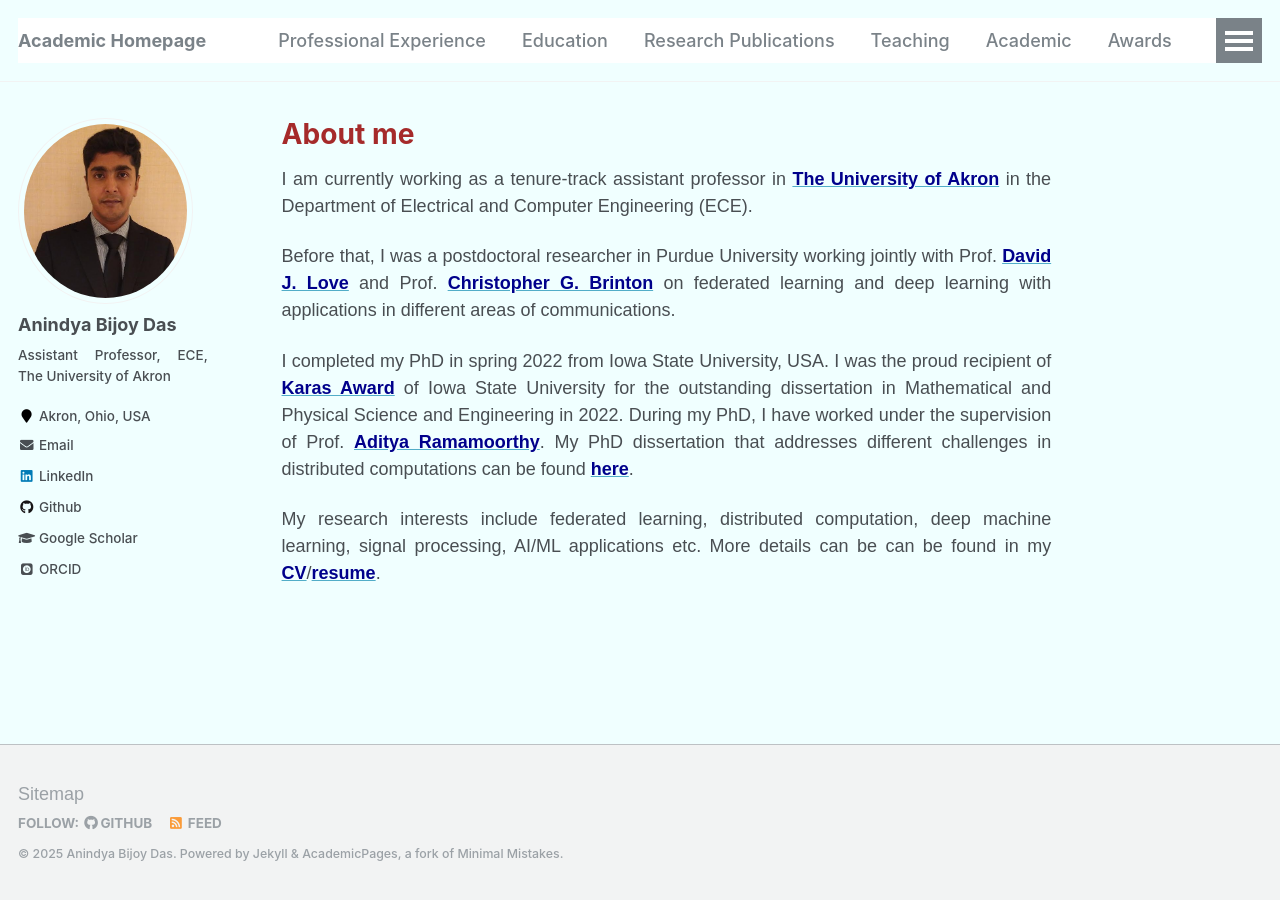
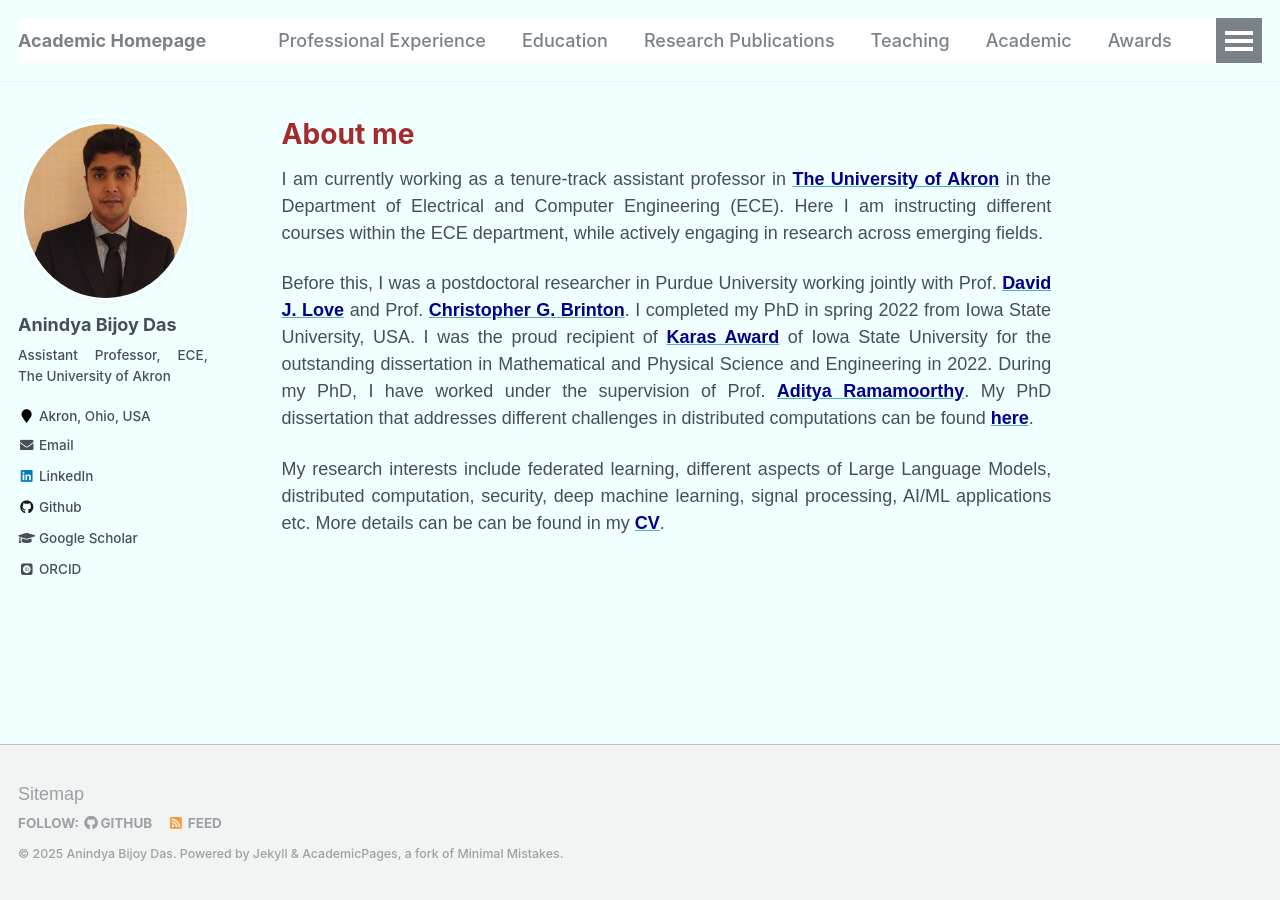
Before and after one commit to anindyabijoydas/portfolio, a Jekyll site: the page built from _pages/about.md, in a window 1280 px wide. Built offline with Jekyll 4.4.1, drawn with Linux system fonts in a browser that asks for light colours; some web fonts are replaced.

Commit message:
Update about.md

```diff
--- a/_pages/about.md
+++ b/_pages/about.md
@@ -20,10 +20,8 @@ div {
 
 <span style="color:brown">**About me**</span>
 ======
-I am currently working as a tenure-track assistant professor in [<span style="color: #00008B">**The University of Akron**</span>](https://www.uakron.edu/) in the Department of Electrical and Computer Engineering (ECE).
+I am currently working as a tenure-track assistant professor in [<span style="color: #00008B">**The University of Akron**</span>](https://www.uakron.edu/) in the Department of Electrical and Computer Engineering (ECE). Here I am instructing different courses within the ECE department, while actively engaging in research across emerging fields.
 
-Before that, I was a postdoctoral researcher in Purdue University working jointly with Prof. [<span style="color: #00008B">**David J. Love**</span>](https://engineering.purdue.edu/~djlove/) and Prof. [<span style="color: #00008B">**Christopher G. Brinton**</span>](https://www.cbrinton.net/) on federated learning and deep learning with applications in different areas of communications.
+Before this, I was a postdoctoral researcher in Purdue University working jointly with Prof. [<span style="color: #00008B">**David J. Love**</span>](https://engineering.purdue.edu/~djlove/) and Prof. [<span style="color: #00008B">**Christopher G. Brinton**</span>](https://www.cbrinton.net/). I completed my PhD in spring 2022 from Iowa State University, USA. I was the proud recipient of [<span style="color: #00008B">**Karas Award**</span>](https://www.grad-college.iastate.edu/awards/karas/recipients/) of Iowa State University for the outstanding dissertation in Mathematical and Physical Science and Engineering in 2022. During my PhD, I have worked under the supervision of Prof. [<span style="color: #00008B">**Aditya Ramamoorthy**</span>](https://www.ece.iastate.edu/adityar/). My PhD dissertation that addresses different challenges in distributed computations can be found [<span style="color: #00008B">**here**</span>](https://www.dropbox.com/s/hfipcodbsg2b39r/PhD_dissertation_Anindya_Bijoy_Das.pdf?dl=0).
 
-I completed my PhD in spring 2022 from Iowa State University, USA. I was the proud recipient of [<span style="color: #00008B">**Karas Award**</span>](https://www.grad-college.iastate.edu/awards/karas/recipients/) of Iowa State University for the outstanding dissertation in Mathematical and Physical Science and Engineering in 2022. During my PhD, I have worked under the supervision of Prof. [<span style="color: #00008B">**Aditya Ramamoorthy**</span>](https://www.ece.iastate.edu/adityar/). My PhD dissertation that addresses different challenges in distributed computations can be found [<span style="color: #00008B">**here**</span>](https://www.dropbox.com/s/hfipcodbsg2b39r/PhD_dissertation_Anindya_Bijoy_Das.pdf?dl=0).
-
-My research interests include federated learning, distributed computation, deep machine learning, signal processing, AI/ML applications etc. More details can be can be found in my [<span style="color: #00008B">**CV**</span>](https://drive.google.com/file/d/1wTJRHPUz4a44isa8k0UzWPa40tzWfzMV/view?usp=drive_link)/[<span style="color: #00008B">**resume**</span>](https://drive.google.com/file/d/1jW8bDmD9B9E_Vsvk6Fn_6S8lKnPWyBlc/view?usp=drive_link).
+My research interests include federated learning, different aspects of Large Language Models, distributed computation, security, deep machine learning, signal processing, AI/ML applications etc. More details can be can be found in my [<span style="color: #00008B">**CV**</span>](https://drive.google.com/file/d/1wTJRHPUz4a44isa8k0UzWPa40tzWfzMV/view?usp=drive_link).
```
